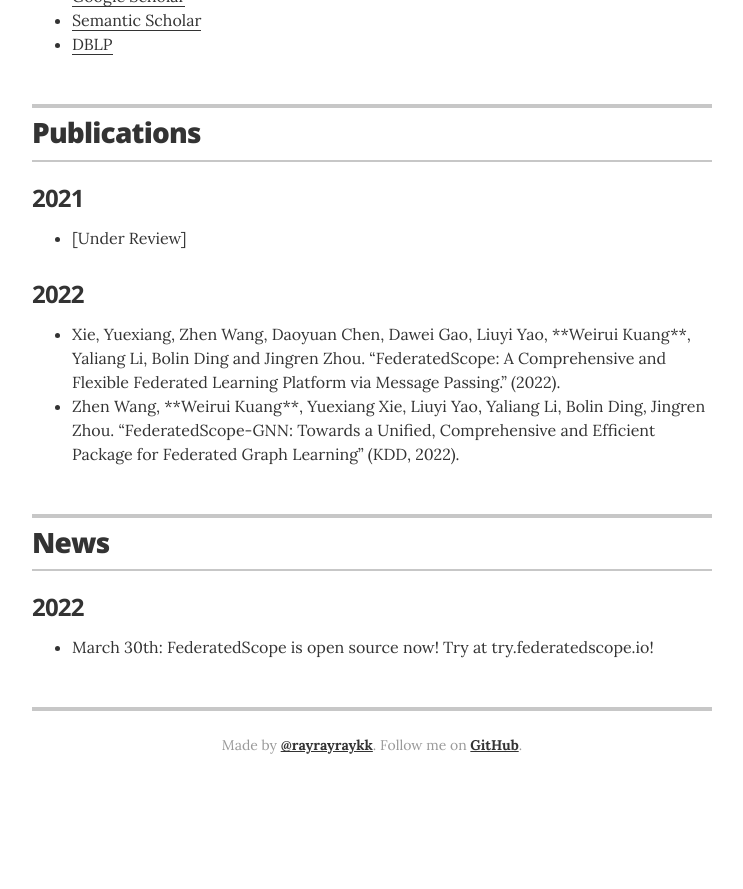
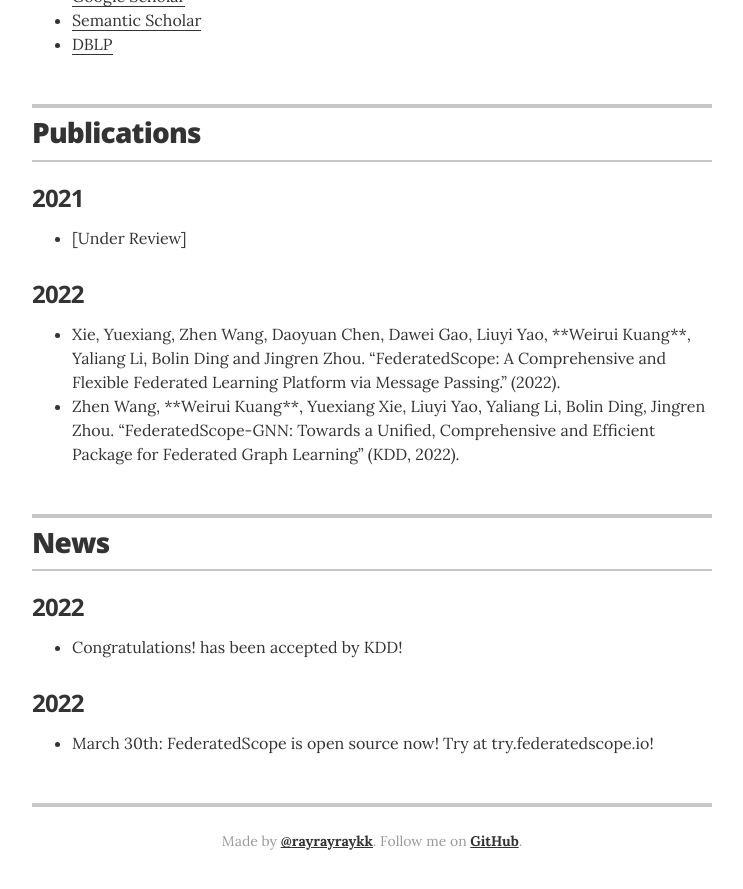
Before and after one commit to rayrayraykk/weiruikuang, a Jekyll site: the page built from index.html, in a window 1280 px wide and 900 px high, scrolled down 1219 px. Shown: the top 889 px of the window, without its empty margins (268-1011 px from the left). Built offline with Jekyll 4.4.1, drawn with Linux system fonts in a browser that asks for light colours; before the commit the page ends 2023 px from its top, so only the background shows below that.

Commit message:
Update news.yml

```diff
--- a/_data/news.yml
+++ b/_data/news.yml
@@ -1,3 +1,7 @@
+- year: 2022
+  contents:
+    - content: "Congratulations! <FederatedScope-GNN: Towards a Unified, Comprehensive and Efficient Package for Federated Graph Learning> has been accepted by KDD!"
+
 - year: 2022
   contents:
     - content: "March 30th: FederatedScope is open source now! Try at try.federatedscope.io!"
```
